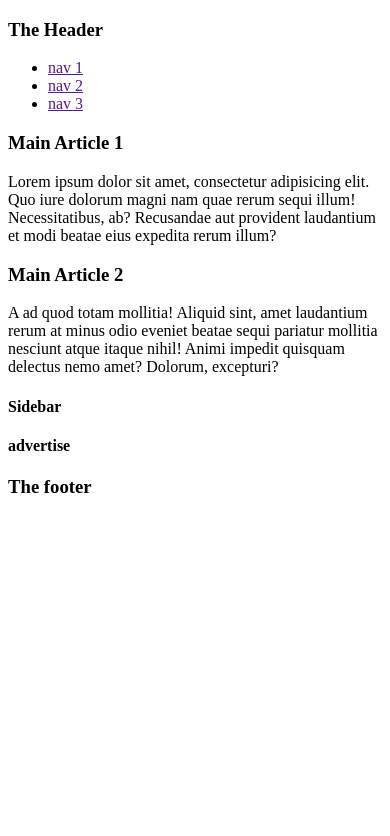
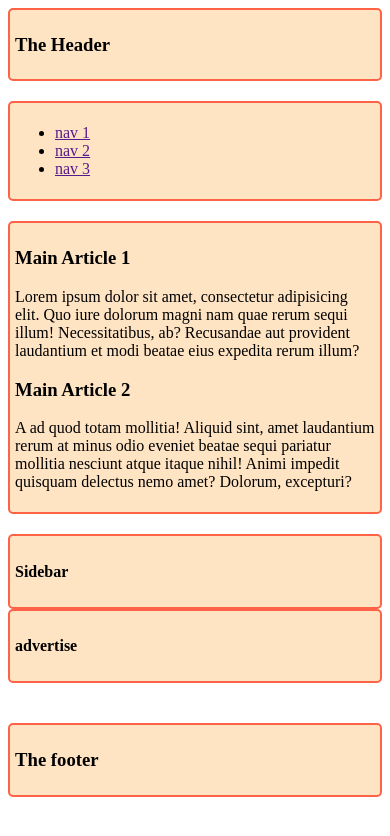
Before and after one commit to TamimSoul/Responsive-Demo, a plain HTML site: page index.html in a window 390 px wide. Drawn offline with Linux system fonts and the light colour scheme.

Commit message:
grid tamplete responsive

```diff
--- a/Styles/style.css
+++ b/Styles/style.css
@@ -0,0 +1,38 @@
+.header, .nav, .main, .sidebar, .advertise, .footer{
+    background-color: bisque;
+    border: 2px solid tomato;
+    padding: 5px;
+    border-radius: 5px;
+}
+.header{
+    grid-area: header;
+}
+.nav{
+    grid-area: nav;
+}
+.main{
+    grid-area: main;
+}
+.sidebar{
+    grid-area: sidebar;
+}
+.advertise{
+    grid-area: advertise;
+}
+.footer{
+    grid-area: footer;
+}
+.container{
+    display: grid;
+    gap: 20px;
+    grid-template-areas:
+    "header header header header"
+    "nav    main   main   sidebar"
+    "nav    main   main   advertise"
+    "footer footer footer footer";
+}
+@media screen and (max-width: 576px) {
+    .container{
+        grid-template-areas: "header" "nav" "main" "sidebar" "advertise" "footer";
+    }
+}
--- a/index.html
+++ b/index.html
@@ -5,7 +5,7 @@
     <meta name="viewport" content="width=device-width, initial-scale=1.0">
     <title>Responsive flex</title>
     <link rel="stylesheet" href="Styles/style.css">
-    <style>
+    <!-- <style>
         /* .container{
             display: flex;
             gap: 20px;
@@ -36,9 +36,9 @@
         #box-11, #box-12{
             grid-column: span 3;
         } */
-    </style>
+    </style> -->
 </head>
-<body>
+<body class="container">
     <!-- <h2>Responsive Flex</h2>
     <div class="container">
         <div class="box">
@@ -74,6 +74,7 @@
             <li><a href="">nav 2</a></li>
             <li><a href="">nav 3</a></li>
         </ul>
+    </nav>
         <main class="main">
             <article>
                 <h3>Main Article 1</h3>
@@ -86,7 +87,7 @@
 
         </main>
         <aside>
-            <div class="sideber">
+            <div class="sidebar">
                 <h4>Sidebar</h4>
             </div>
             <div class="advertise">
@@ -97,6 +98,6 @@
         <footer class="footer">
             <h3>The footer</h3>
         </footer>
-    </nav>
+
 </body>
 </html>
```
